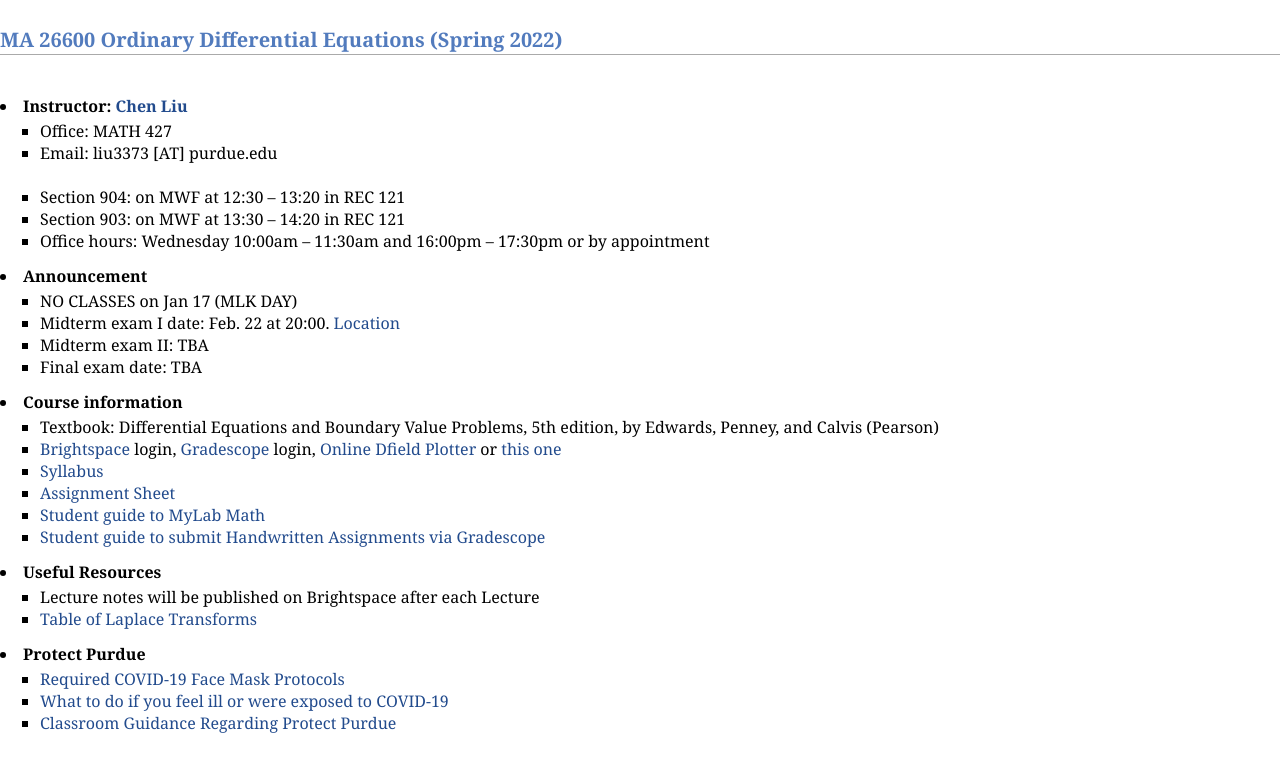
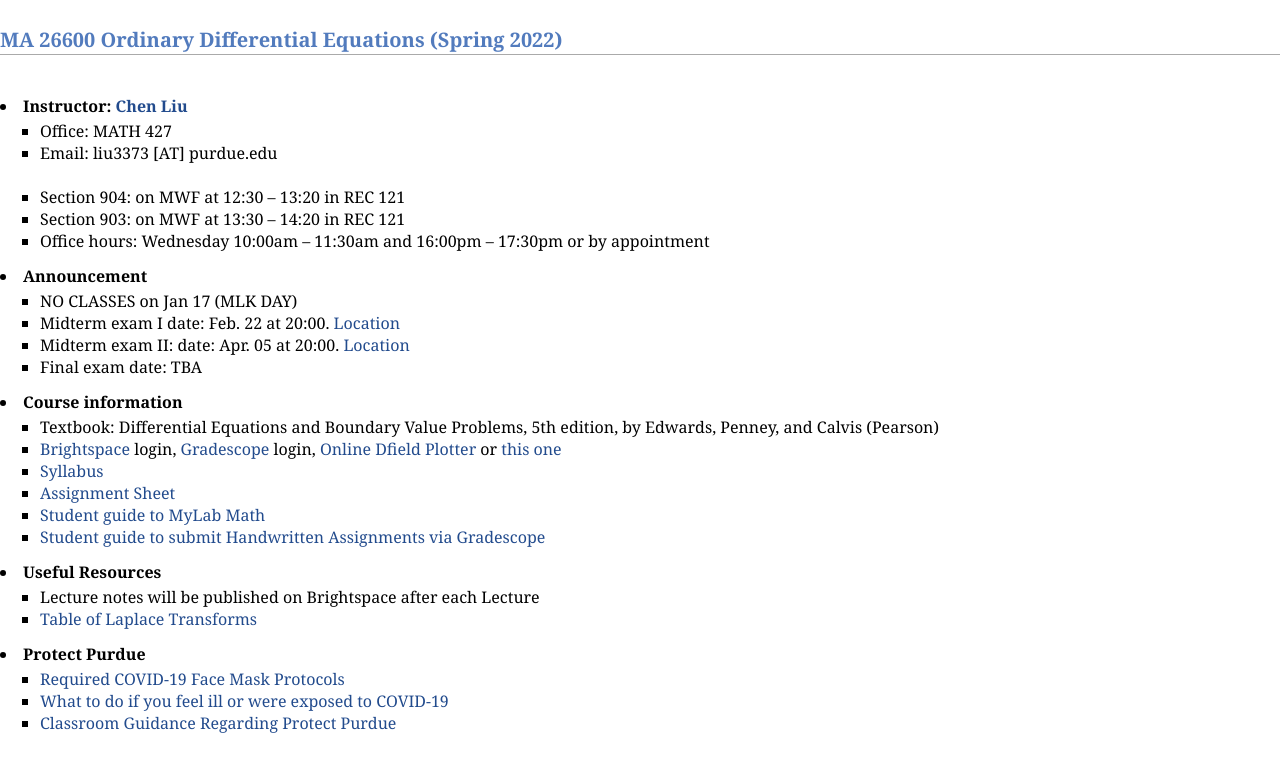
Before and after one commit to cl59/cl59.github.io, a plain HTML site: page Courses/MA266/22Spring_MA266.html in a window 1280 px wide. Drawn offline with Linux system fonts and the light colour scheme; files that its build step writes are made by us from their sources.

Commit message:
MA 266 spring 2022 midterm exam 2

```diff
--- a/Courses/MA266/22Spring_MA266.html
+++ b/Courses/MA266/22Spring_MA266.html
@@ -28,7 +28,7 @@
 <ul>
 <li>NO CLASSES on Jan 17 (MLK DAY)</li>
 <li>Midterm exam I date: Feb. 22 at 20:00. <a href="https://www.math.purdue.edu/academic/courses/semester/202220/ma26600/resources/MA26600%20EX1%20SPR22%20COMBINED%20LAYOUT.pdf">Location</a> </li>
-<li>Midterm exam II: TBA</li>
+<li>Midterm exam II: date: Apr. 05 at 20:00. <a href="https://www.math.purdue.edu/academic/courses/semester/202220/ma26600/MA26600%20EX2%20SPR22%20COMBINED%20LAYOUT.pdf">Location</a> </li>
 <li>Final exam date: TBA</li>
 </ul>
 <li><b>Course information</b></li>
```
